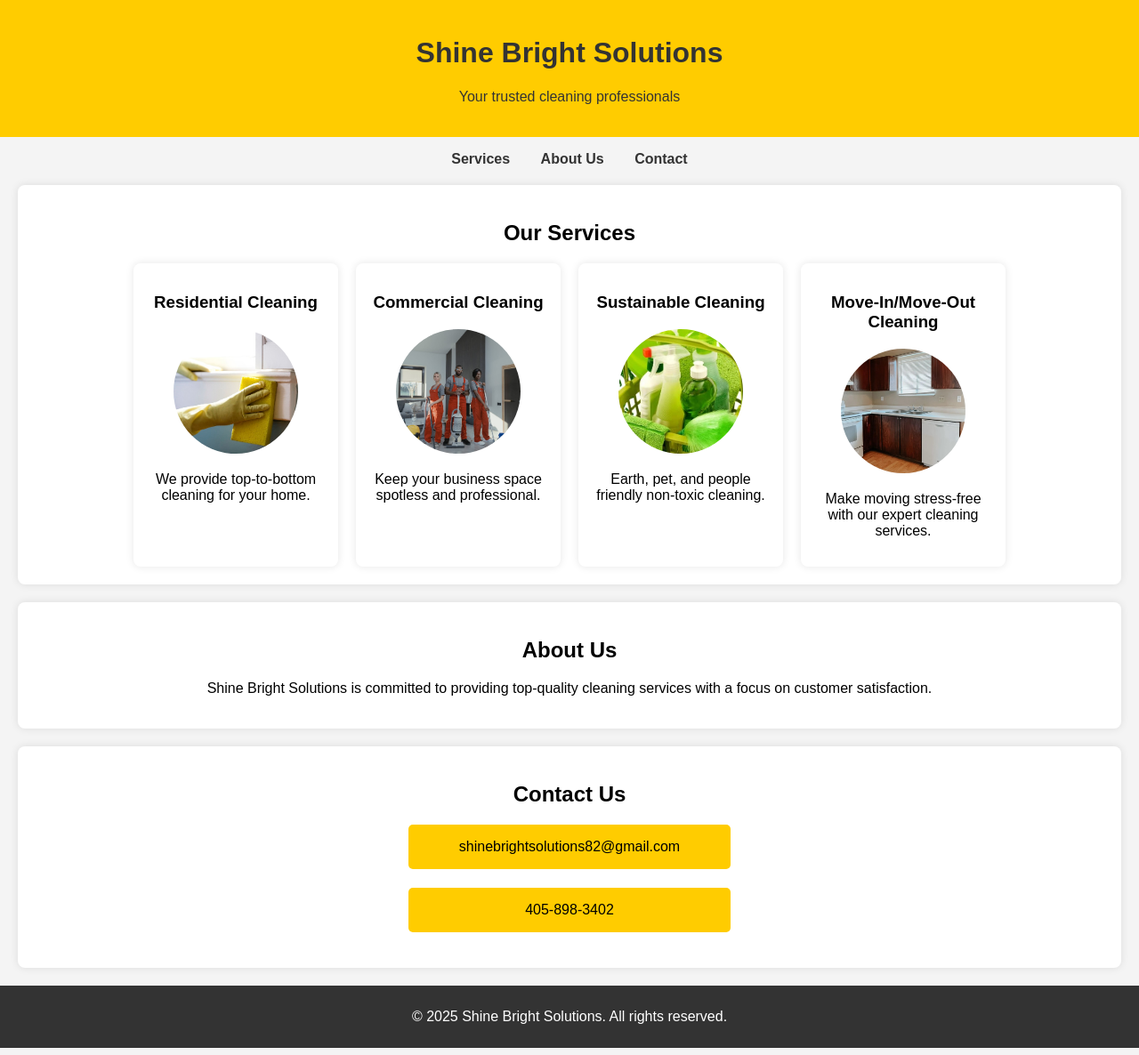
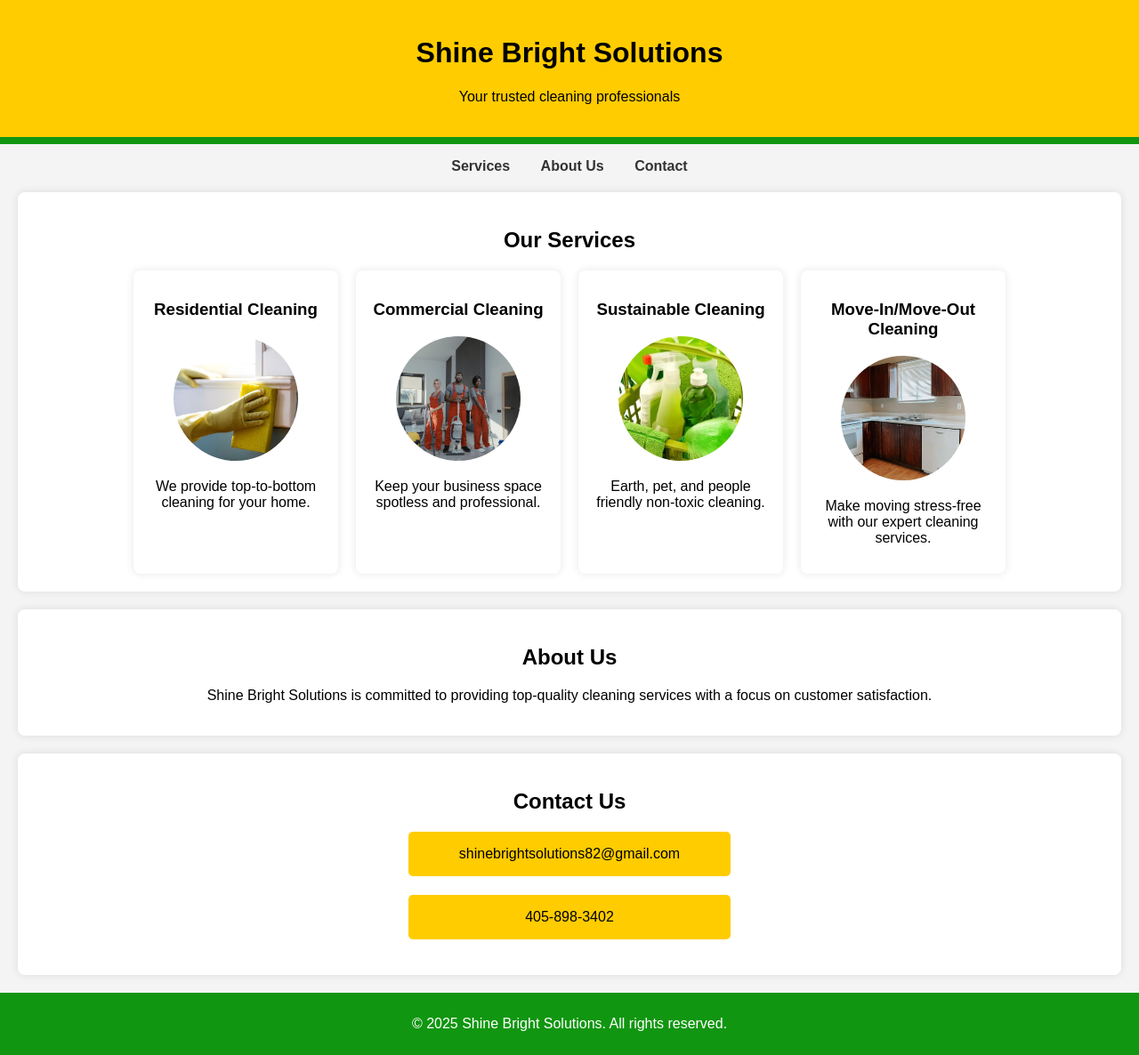
Before and after one commit to christian-m-castillo/shine-bright-solutions, a plain HTML site: page index.html in a window 1280 px wide. Shown: the whole page at 89% size. Drawn offline with Linux system fonts and the light colour scheme.

Commit message:
green/yellow color scheme 1.0

```diff
--- a/index.html
+++ b/index.html
@@ -16,7 +16,8 @@
     header {
       background-color: #ffcc00;
       padding: 20px;
-      color: #333;
+      color: #000;
+      border-bottom: .5rem solid rgb(17, 150, 17);
     }
 
     nav ul {
@@ -82,7 +83,7 @@
     }
 
     footer {
-      background: #333;
+      background: rgb(17, 150, 17);
       color: white;
       padding: 10px;
     }
```
